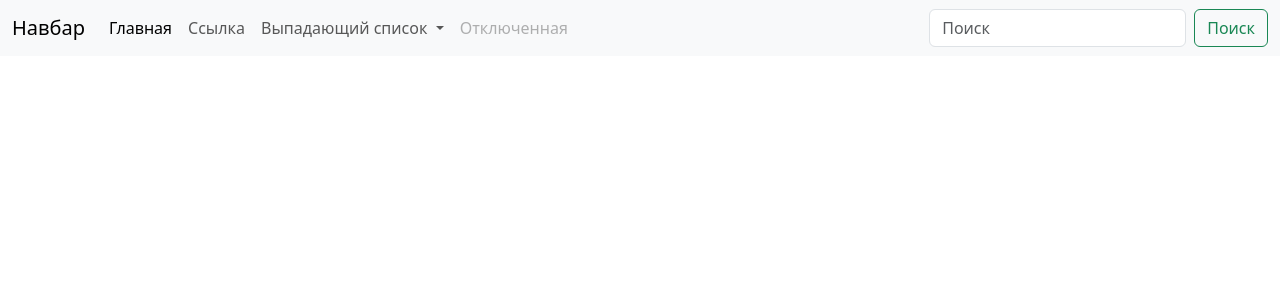
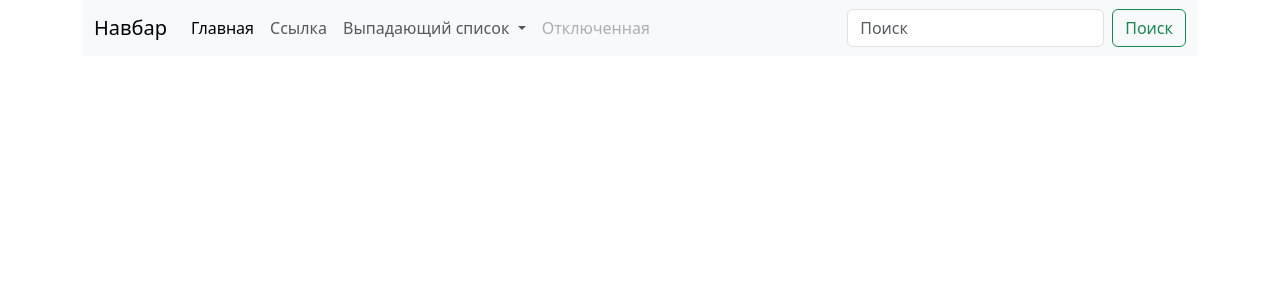
Before and after one commit to Bojchenko-Konstantin/feedme, a Django app: page / in a window 1280 px wide. Shown: the top 300 px of the page. Run offline with Django 5.2, Linux system fonts and the light colour scheme.

Commit message:
feat: center navbar
Place the navbar in the center of the page.
Later I should to configure the rest of the elements in the navbar.

```diff
--- a/cooking/templates/cooking/index.html
+++ b/cooking/templates/cooking/index.html
@@ -16,7 +16,8 @@
     <title>Главная страница</title>
   </head>
   <body>
-    <header>
+<div class="container">
+      <header>
       <nav class="navbar navbar-expand-lg bg-body-tertiary">
         <div class="container-fluid">
           <a class="navbar-brand" href="#">Навбар</a>
@@ -78,7 +79,7 @@
           </div>
         </div>
       </nav>
-    </header>
+</div>
 
     <script
       src="https://cdn.jsdelivr.net/npm/bootstrap@5.3.3/dist/js/bootstrap.bundle.min.js"
--- a/templates/base.html
+++ b/templates/base.html
@@ -16,7 +16,8 @@
     <title>Главная страница</title>
   </head>
   <body>
-    <header>
+<div class="container">
+      <header>
       <nav class="navbar navbar-expand-lg bg-body-tertiary">
         <div class="container-fluid">
           <a class="navbar-brand" href="#">Навбар</a>
@@ -78,7 +79,7 @@
           </div>
         </div>
       </nav>
-    </header>
+</div>
 
     <script
       src="https://cdn.jsdelivr.net/npm/bootstrap@5.3.3/dist/js/bootstrap.bundle.min.js"
```
